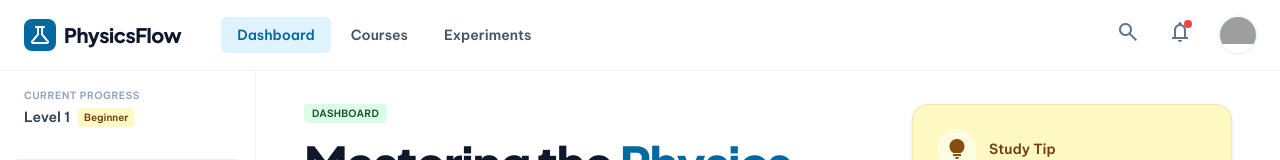
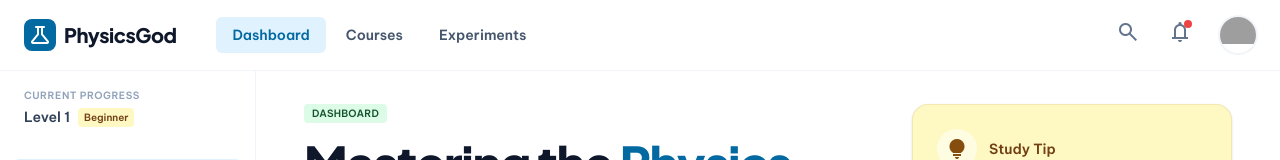
Before and after one commit to mepavankumar15/Feynman-god, a React (Vite) app: page / in a window 1280 px wide. Shown: the top 160 px of the page. Built offline with nearby package versions, Linux system fonts and the light colour scheme; grey boxes are pictures that could not be loaded.

Commit message:
Update TopNavBar.jsx

```diff
--- a/src/components/layout/TopNavBar.jsx
+++ b/src/components/layout/TopNavBar.jsx
@@ -9,7 +9,7 @@ const TopNavBar = () => {
           <div className="w-8 h-8 bg-primary rounded-lg flex items-center justify-center">
             <span className="material-symbols-outlined text-white text-xl">science</span>
           </div>
-          <span className="text-xl font-extrabold tracking-tight text-slate-900 font-headline">PhysicsFlow</span>
+          <span className="text-xl font-extrabold tracking-tight text-slate-900 font-headline">PhysicsGod</span>
         </div>
 
         <div className="hidden md:flex items-center gap-1">
```
